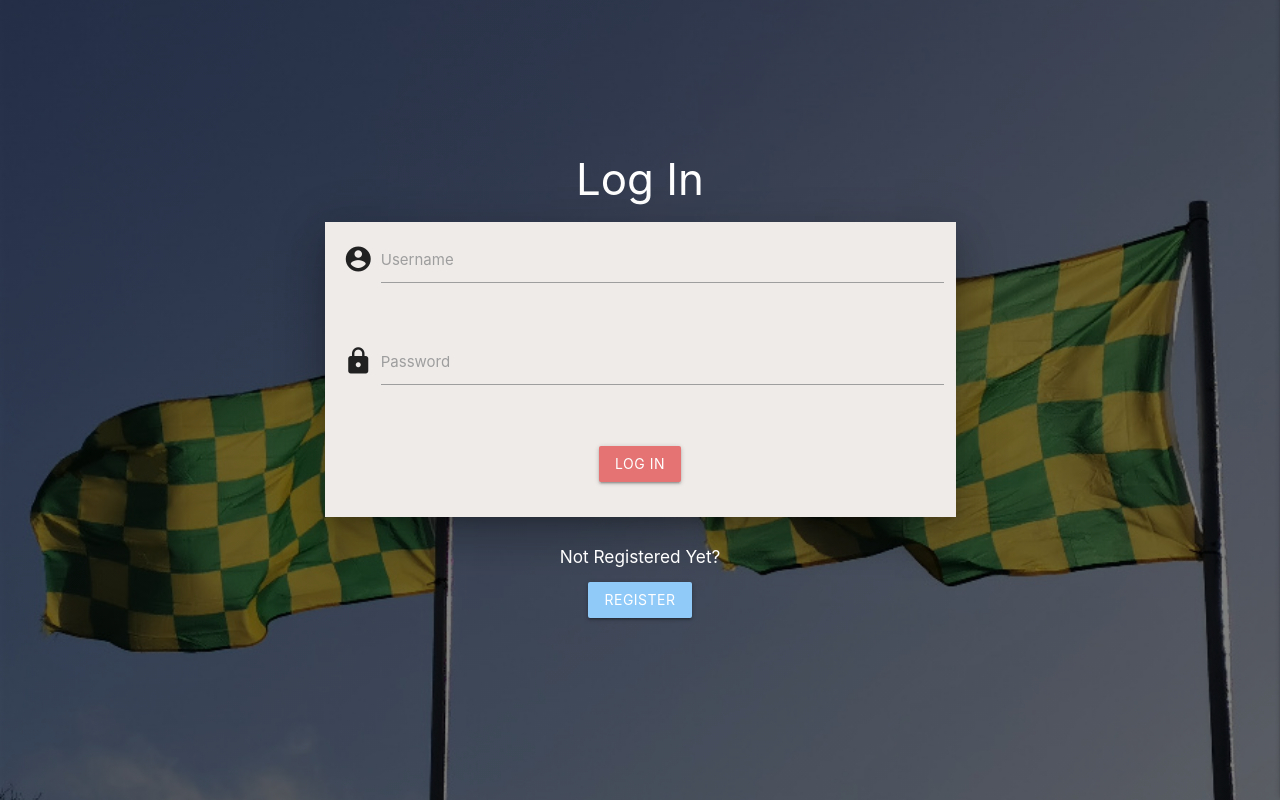
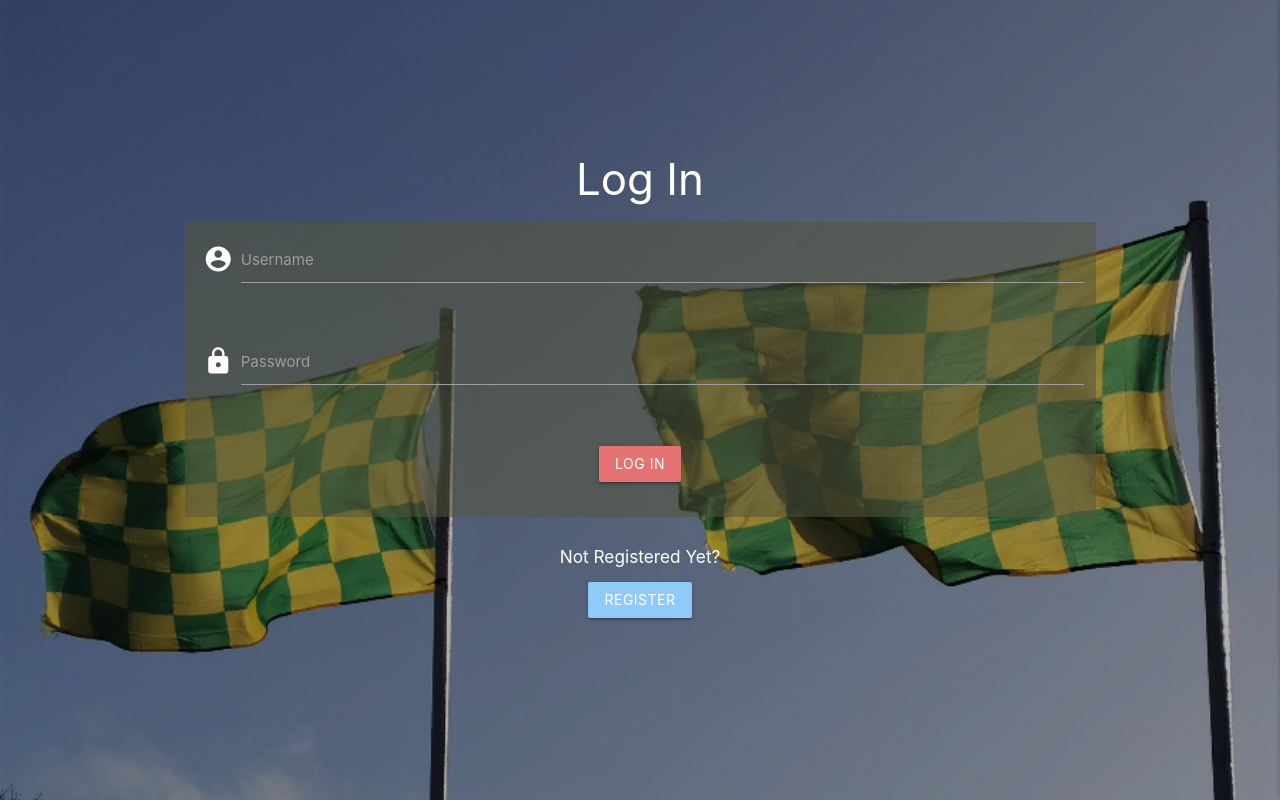
Before and after one commit to smeghen/clubplanner, a Flask app: page /login in a window 1280 px wide. Shown: the part 64-864 px from the top of the page. Run offline with Flask 2, Linux system fonts and the light colour scheme; some libraries are stand-ins or nearby versions.

Commit message:
Added styling to Login and Register forms to make them transparent so that background image is more visible. Change font colours and sizes to make input fields clearer

```diff
--- a/static/css/style.css
+++ b/static/css/style.css
@@ -36,7 +36,7 @@ body {
 
     flex-direction: column;
     /* Got help adding a background overlay shadow to darken the background image here https://stackoverflow.com/questions/36679649/how-to-add-a-color-overlay-to-a-background-image */
-    background:  linear-gradient(rgba(0, 0, 0, 0.5), rgba(0, 0, 0, 0.5)), url("/static/images/flags.jpg") center center no-repeat;
+    background:  linear-gradient(rgba(0, 0, 0, 0.3), rgba(0, 0, 0, 0.3)), url("/static/images/flags.jpg") center center no-repeat;
     background-size: cover;
 }
 
@@ -52,6 +52,20 @@ body {
 
     flex-direction: column;
     /* Got help adding a background overlay shadow to darken the background image here https://stackoverflow.com/questions/36679649/how-to-add-a-color-overlay-to-a-background-image */
-    background:  linear-gradient(rgba(0, 0, 0, 0.5), rgba(0, 0, 0, 0.5)), url("/static/images/pitch.jpg") center center no-repeat;
+    background:  linear-gradient(rgba(0, 0, 0, 0.3), rgba(0, 0, 0, 0.3)), url("/static/images/pitch.jpg") center center no-repeat;
     background-size: cover;
 }
+
+.form{
+    background: rgba(84, 85, 59, 0.541);
+
+}
+
+.form i{
+    color: white;
+}
+
+input{
+    color: white !important;
+    font-size: 25px !important;
+}
--- a/templates/login.html
+++ b/templates/login.html
@@ -3,10 +3,10 @@
     <section id="login">
         <H3 class="center-align login">Log In</h3>
 
-        <div class="row z-depth-5">
+        <div class="row">
 
 
-            <form method="POST" class="col s12 brown lighten-5" action="{{ url_for('login') }}">
+            <form method="POST" class="form col s12" action="{{ url_for('login') }}">
 
                 <!--username  -->
                 <div class="row">
--- a/templates/register.html
+++ b/templates/register.html
@@ -5,7 +5,7 @@
 <H3 class="center-align login">Register</h3>
 <div class="row z-depth-5">
 
-                    <form method="POST" class="col s12 brown lighten-5" action="{{ url_for('register') }}">
+                    <form method="POST" class="col s12 form" action="{{ url_for('register') }}">
 
                     <!--username  -->
                 <div class="row">
```
